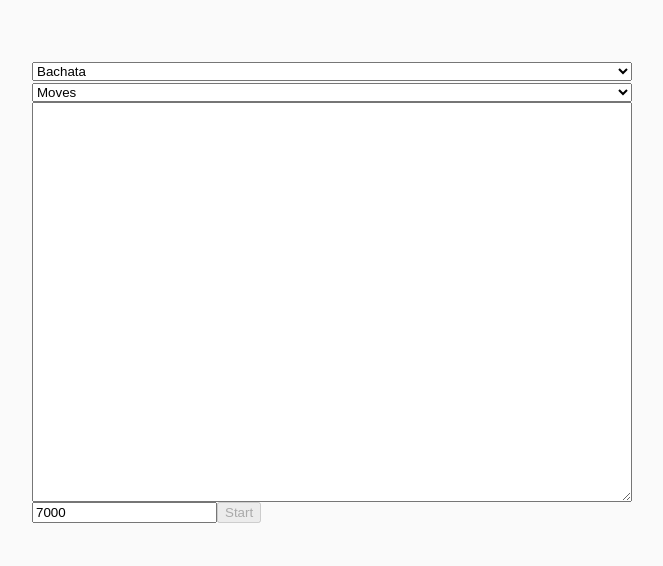
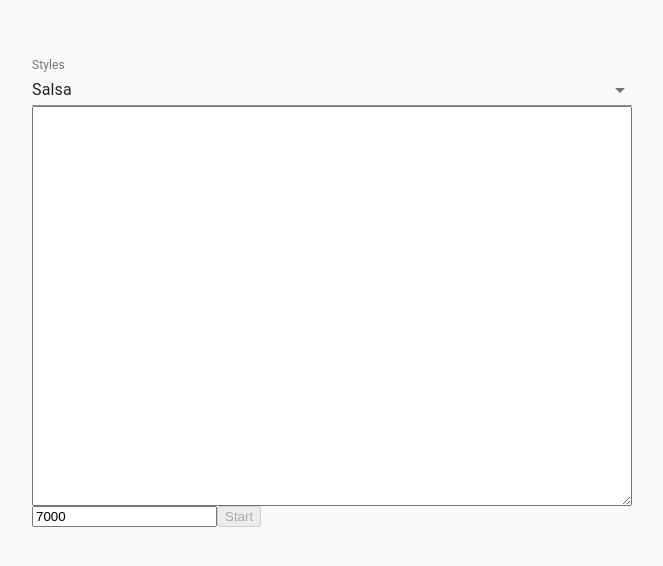
Before and after one commit to kamirov/repeater, a React (Create React App) app: page / in a window 1280 px wide. Shown: the part 108-674 px from the top of the page, without its empty margins (308-971 px from the left). Built offline with nearby package versions, Linux system fonts and the light colour scheme.

Commit message:
Replace style component with StyleList + add Redux support

```diff
--- a/src/modules/AppView.tsx
+++ b/src/modules/AppView.tsx
@@ -1,5 +1,9 @@
 import React, {useEffect, useState} from "react";
 import styled from "@emotion/styled";
+import StyleList from "./style/StyleList";
+import {useDispatch, useSelector} from "react-redux";
+import {RootState} from "../redux/redux.types";
+import StyleRedux from "./style/StyleRedux";
 
 const storagePrefix = 'repeater-items'
 
@@ -33,7 +37,9 @@ const defaultPeriod = 7000
 
 export default function AppView() {
 
-    const [styleNameKey, setStyleNameKey] = useState(defaultStyleNameKey)
+    const styleState = useSelector((state: RootState) => state.style)
+    const dispatch = useDispatch()
+
     const [listNameKey, setListNameKey] = useState(defaultListNameKey)
     const [text, setText] = useState("")
     const [period, setPeriod] = useState(defaultPeriod as number)
@@ -50,21 +56,21 @@ export default function AppView() {
                 .filter(key => key !== allKey)
                 .filter(key => key !== tempKey)
                 .reduce((runningText, currentListKey) => {
-                    const currentText = window.localStorage.getItem(getTextStorageKey(styleNameKey, currentListKey))
+                    const currentText = window.localStorage.getItem(getTextStorageKey(styleState.activeStyleKey, currentListKey))
                     if (currentText) {
                         return runningText + '\n' + currentText
                     }
                     return runningText
                 }, "")
         } else {
-            storedText = window.localStorage.getItem(getTextStorageKey(styleNameKey, listNameKey)) || ""
+            storedText = window.localStorage.getItem(getTextStorageKey(styleState.activeStyleKey, listNameKey)) || ""
         }
 
         updateText(sanitizeText(storedText))
 
-        const storedPeriod = +(window.localStorage.getItem(getPeriodStorageKey(styleNameKey, listNameKey)) || defaultPeriod)
+        const storedPeriod = +(window.localStorage.getItem(getPeriodStorageKey(styleState.activeStyleKey, listNameKey)) || defaultPeriod)
         setPeriod(storedPeriod)
-    }, [styleNameKey, listNameKey])
+    }, [styleState.activeStyleKey, listNameKey])
 
     useEffect(() => {
         if (isTimerEnabled) {
@@ -100,12 +106,14 @@ export default function AppView() {
     return <Root>
         <Main>
             <Page>
-                <select onChange={e => handleStyleChange(e.target.value)} value={styleNameKey}>
-                    {styleItemsView}
-                </select>
-                <select onChange={e => handleListChange(e.target.value)} value={listNameKey}>
-                    {listItemsView}
-                </select>
+                <StyleList
+                    onChange={(itemKey: string) => handleStyleChange(itemKey)}
+                    items={styleState.styles}
+                    activeItemKey={styleState.activeStyleKey}
+                />
+                {/*<select onChange={e => handleListChange(e.target.value)} value={listNameKey}>*/}
+                {/*    {listItemsView}*/}
+                {/*</select>*/}
                 <ItemView onChange={onTextChangeHandler} onBlur={handleBlur} value={text} disabled={listNameKey === allKey} />
                 <input type="number" min="100" value={period} onChange={e => handlePeriodChange(e.target.value as any)} />
                 <button onClick={toggleSayingRandomWords} disabled={!text}>
@@ -126,14 +134,15 @@ export default function AppView() {
     }
 
     function handleStyleChange(newStyleNameKey: string) {
+        dispatch(StyleRedux.setActiveStyleKey(newStyleNameKey))
+
         setIsTimerEnabled(false)
-        setStyleNameKey(newStyleNameKey)
     }
 
     function handlePeriodChange(period: number) {
         setIsTimerEnabled(false)
         setPeriod(period)
-        window.localStorage.setItem(getPeriodStorageKey(styleNameKey, listNameKey), period + "")
+        window.localStorage.setItem(getPeriodStorageKey(styleState.activeStyleKey, listNameKey), period + "")
     }
 
     function say(item: string) {
@@ -173,7 +182,7 @@ export default function AppView() {
     function updateText(nextText: string) {
         setIsTimerEnabled(false)
         setText(nextText)
-        window.localStorage.setItem(getTextStorageKey(styleNameKey, listNameKey), nextText)
+        window.localStorage.setItem(getTextStorageKey(styleState.activeStyleKey, listNameKey), nextText)
     }
 
     function textToItems() {
```
